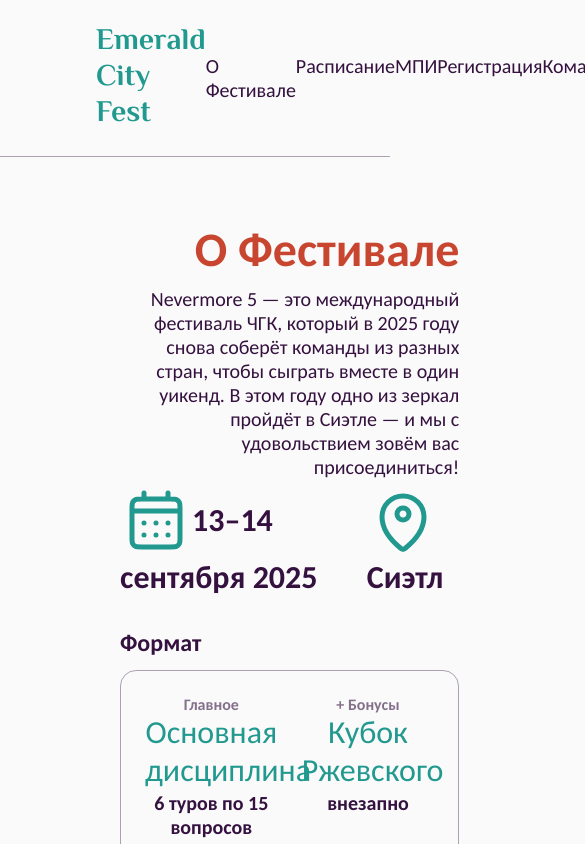
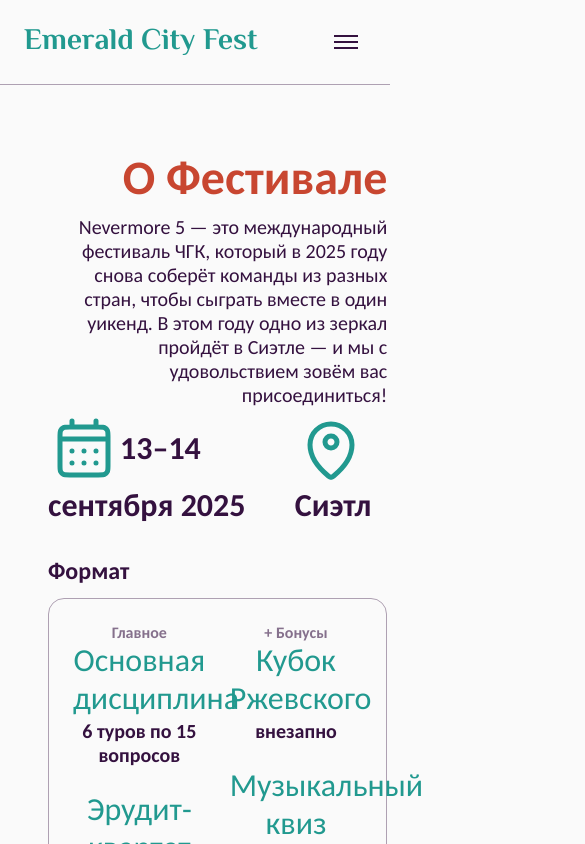
Before and after one commit to kseniyano/emeraldcityfest, a React (Vite) app: page /info in a window 390 px wide. Shown: the top 844 px of the page, 585 px wide, since content can reach past the window. Built offline with nearby package versions, Linux system fonts and the light colour scheme.

Commit message:
burger menu

```diff
--- a/src/components/NavBar.jsx
+++ b/src/components/NavBar.jsx
@@ -1,12 +1,65 @@
+import { useState, useEffect, useRef } from 'react';
+import { Link } from 'react-router-dom';
 import TopMenu from './TopMenu';
-import { Link } from 'react-router-dom';
 
 export default function NavBar() {
+  const [menuOpen, setMenuOpen] = useState(false);
+  const dropdownRef = useRef(null);
+
+  // 🔸 Close when clicking outside
+  useEffect(() => {
+    const handleClickOutside = (e) => {
+      if (menuOpen && dropdownRef.current && !dropdownRef.current.contains(e.target)) {
+        setMenuOpen(false);
+      }
+    };
+
+    document.addEventListener('mousedown', handleClickOutside);
+    return () => document.removeEventListener('mousedown', handleClickOutside);
+  }, [menuOpen]);
+
+  // 🔸 Close menu on link click
+  const handleLinkClick = () => {
+    setMenuOpen(false);
+  };
+
   return (
-    <div className="sticky top-0 z-50 bg-neutral-light border-b border-solid border-b-primary-300">
-      <div className='container-width py-6 flex items-center justify-between'>
-        <Link className="" to="/"><div className="logo-text">Emerald City Fest</div></Link>
-        <TopMenu />
+    <div className={`sticky top-0 z-50 bg-neutral-light transition-all duration-300 ${menuOpen ? '' : 'border-b border-primary-300'}`}>
+      <div className="container-width py-6 flex items-center justify-between">
+        <Link to="/">
+          <div className="logo-text">Emerald City Fest</div>
+        </Link>
+
+        {/* Burger button */}
+        <button
+          onClick={() => setMenuOpen(!menuOpen)}
+          className="lg:hidden p-2"
+          aria-label="Toggle menu"
+        >
+          <span className="block w-6 h-0.5 bg-primary-900 mb-1"></span>
+          <span className="block w-6 h-0.5 bg-primary-900 mb-1"></span>
+          <span className="block w-6 h-0.5 bg-primary-900"></span>
+        </button>
+
+        {/* Desktop menu */}
+        <div className="hidden lg:block">
+          <TopMenu />
+        </div>
+      </div>
+
+      {/* Mobile dropdown */}
+      <div className="relative lg:hidden">
+        <div
+          ref={dropdownRef}
+          className={`
+            absolute left-0 w-full bg-neutral-light z-40 transition-all duration-300 ease-in-out
+            ${menuOpen ? 'opacity-100 translate-y-0 pointer-events-auto' : 'opacity-0 -translate-y-4 pointer-events-none'}
+          `}
+        >
+          <div className="px-6 py-4 shadow-md border-b border-primary-300">
+            <TopMenu vertical onLinkClick={handleLinkClick} />
+          </div>
+        </div>
       </div>
     </div>
   );
--- a/src/components/TopMenu.jsx
+++ b/src/components/TopMenu.jsx
@@ -1,14 +1,17 @@
 import { Link } from 'react-router-dom';
 
-export default function TopMenu() {
+export default function TopMenu({ vertical = false, onLinkClick }) {
+  const common = "menu-item";
+  const layout = vertical ? "flex flex-col gap-4 items-end" : "flex lg:gap-4 xl:gap-8";
+
   return (
-    <nav className="nav-links flex lg:gap-4 xl:gap-8">
-      <Link to="/info#about" className="menu-item">О Фестивале</Link>
-      <Link to="/info#schedule" className="menu-item">Расписание</Link>
-      <Link to="/info#location" className="menu-item">МПИ</Link>
-      <Link className="menu-item" to="/registration">Регистрация</Link>
-      <Link className="menu-item" to="/teams">Команды</Link>
-      <Link className="menu-item" to="/reglament">Регламент</Link>
+    <nav className={`nav-links ${layout}`}>
+      <Link to="/info#about" className={common} onClick={onLinkClick}>О Фестивале</Link>
+      <Link to="/info#schedule" className={common} onClick={onLinkClick}>Расписание</Link>
+      <Link to="/info#location" className={common} onClick={onLinkClick}>МПИ</Link>
+      <Link to="/registration" className={common} onClick={onLinkClick}>Регистрация</Link>
+      <Link to="/teams" className={common} onClick={onLinkClick}>Команды</Link>
+      <Link to="/reglament" className={common} onClick={onLinkClick}>Регламент</Link>
     </nav>
   );
 }
--- a/src/index.css
+++ b/src/index.css
@@ -82,12 +82,11 @@
     @apply text-3xl font-bold text-emerald hover:text-accent;
   }
   .container-width{
+    @apply xl:max-w-[1440px];
     width: 100%;
-    max-width: 1440px;
     margin-left: auto;
     margin-right: auto;
-    padding-left: 6rem;
-    padding-right: 6rem;
+    @apply px-[1.5rem] sm:px-[2rem] md:px-[3rem] lg:px-[4.5rem] 2xl:px-[6rem];
     position: relative;
   }
   .btn{
```
